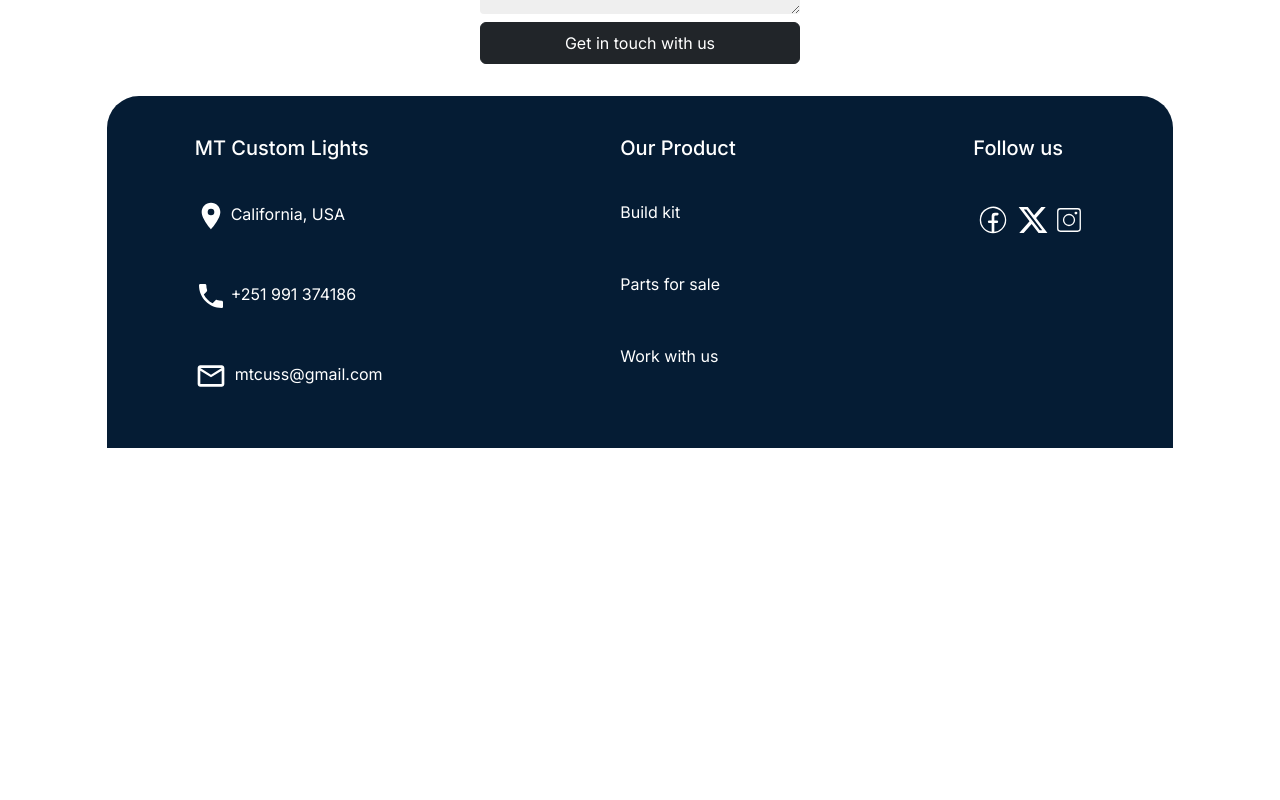
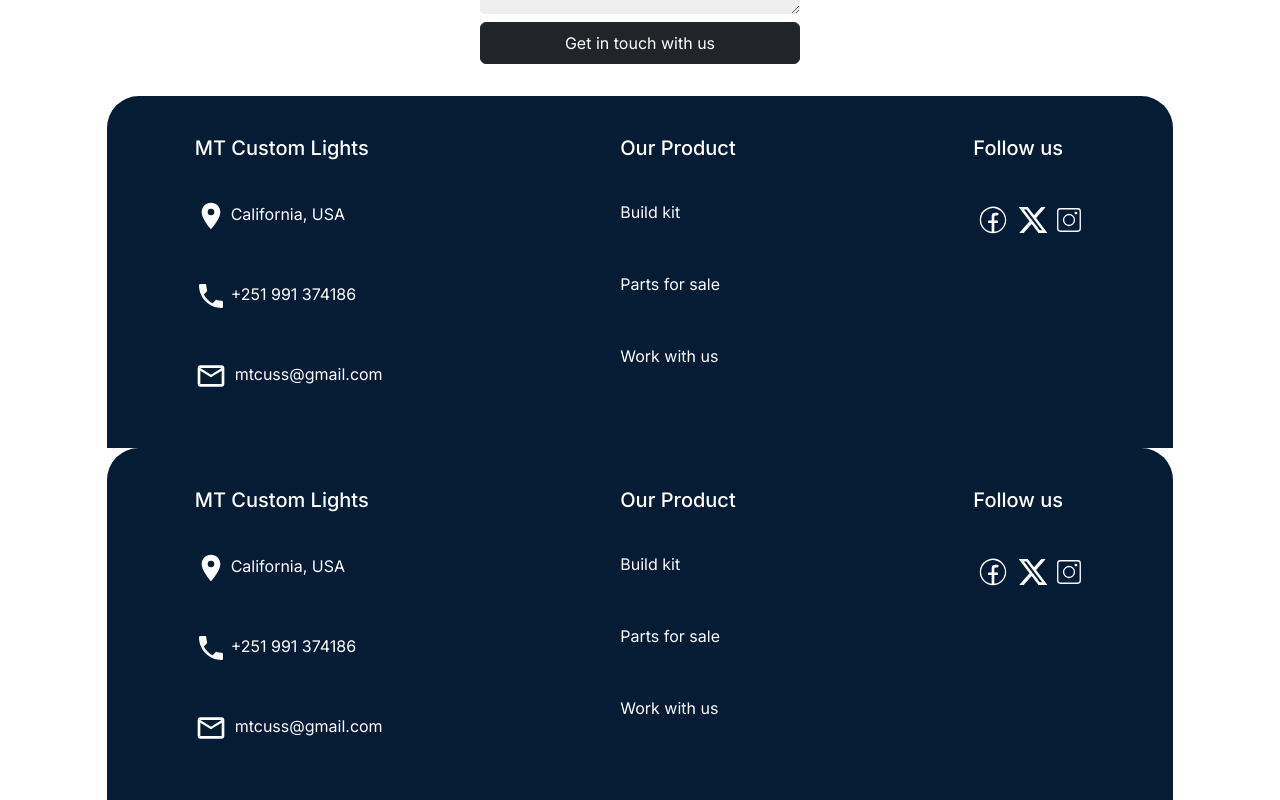
Before and after one commit to kennataddese6/threecars, a Next.js app: page / in a window 1280 px wide. Shown: the part 2991-3791 px from the top of the page. Before the commit the page ends 3439 px from the top, so only its background shows below. Built offline with nearby package versions, Linux system fonts and the light colour scheme; a web font is replaced by a local one.

Commit message:
return footer to layout

```diff
--- a/app/layout.tsx
+++ b/app/layout.tsx
@@ -7,6 +7,8 @@ import 'bootstrap-icons/font/bootstrap-icons.css';
 import Navbar from './ui/navbar';
 import { ToastContainer } from 'react-toastify';
 import 'react-toastify/dist/ReactToastify.css';
+import Footer from './ui/footer';
+
 const inter = Inter({ subsets: ['latin'] });
 
 export const metadata: Metadata = {
@@ -25,6 +27,8 @@ export default function RootLayout({
         <ToastContainer theme="dark" />
         <Navbar />
         {children}
+        <Footer />
+
         {/* <div id="google_translate_element"></div> */}
       </body>
     </html>
```
